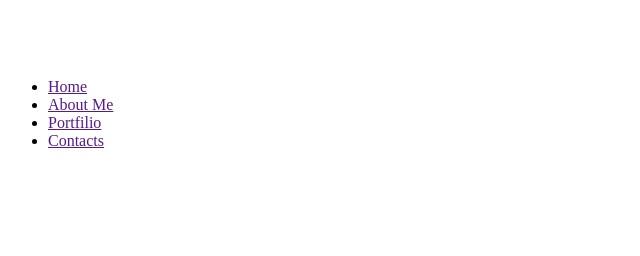
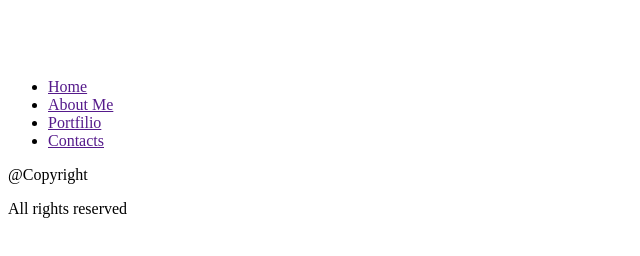
Before and after one commit to mamba0328/Beetrot_Git_Lesson, a plain HTML site: page index.html in a window 1280 px wide. Shown: the whole page, without its empty margins (0-640 px from the left). Drawn offline with Linux system fonts and the light colour scheme.

Commit message:
copyrights added to the footer

```diff
--- a/index.html
+++ b/index.html
@@ -36,6 +36,9 @@
             </nav>
         </header>
         <main class="main"></main>
-        <footer class="footer"></footer>
+        <footer class="footer">
+            <p>@Copyright</p>
+            <p>All rights reserved</p>
+        </footer>
 </body>
 </html>
```
